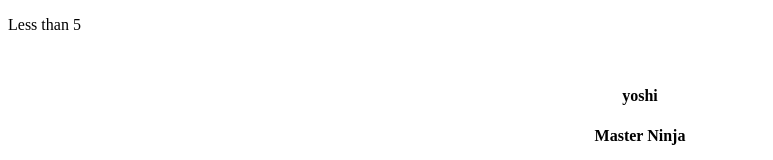
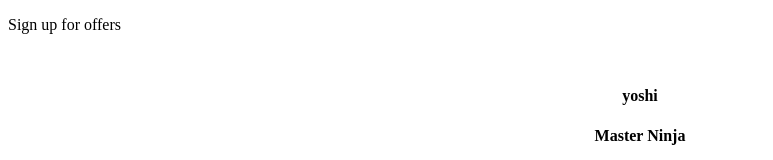
Before and after one commit to dking1342/svelte-intro, a Svelte app: page / in a window 1280 px wide. Shown: the top 160 px of the page, without its empty margins (0-773 px from the left). Built offline with nearby package versions, Linux system fonts and the light colour scheme.

Commit message:
reviewed making a component

```diff
--- a/src/App.svelte
+++ b/src/App.svelte
@@ -1,4 +1,5 @@
 <script lang="ts">
+  import Modal from "./components/Model.svelte"
   interface People {
     name: string;
     beltColor: string;
@@ -19,14 +20,8 @@
   }
 </script>
 
-{#if num > 20}
-   <p>Greater than 20</p>
-{:else if num > 5}
-   <p>Greater than 5</p>
-{:else}
-  <p>Less than 5</p>
-{/if}
 
+<Modal />
 <main>
   {#each people as person (person.id)}
     <div>
--- /dev/null
+++ b/src/components/Model.svelte
@@ -0,0 +1,15 @@
+<script lang="ts">
+  let showModal = true;
+</script>
+
+{#if showModal}
+  <div class="backdrop">
+    <div class="modal">
+      <p>Sign up for offers</p>
+    </div>
+  </div>
+{/if}
+
+<style>
+
+</style>
```
